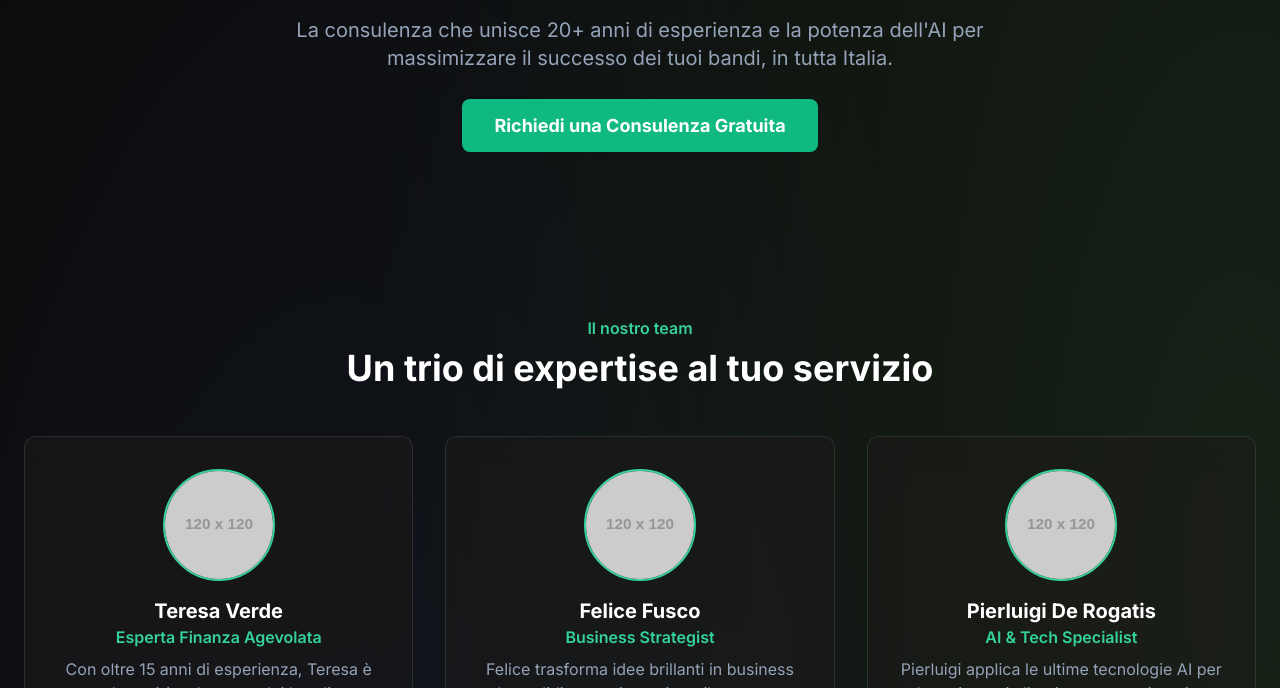
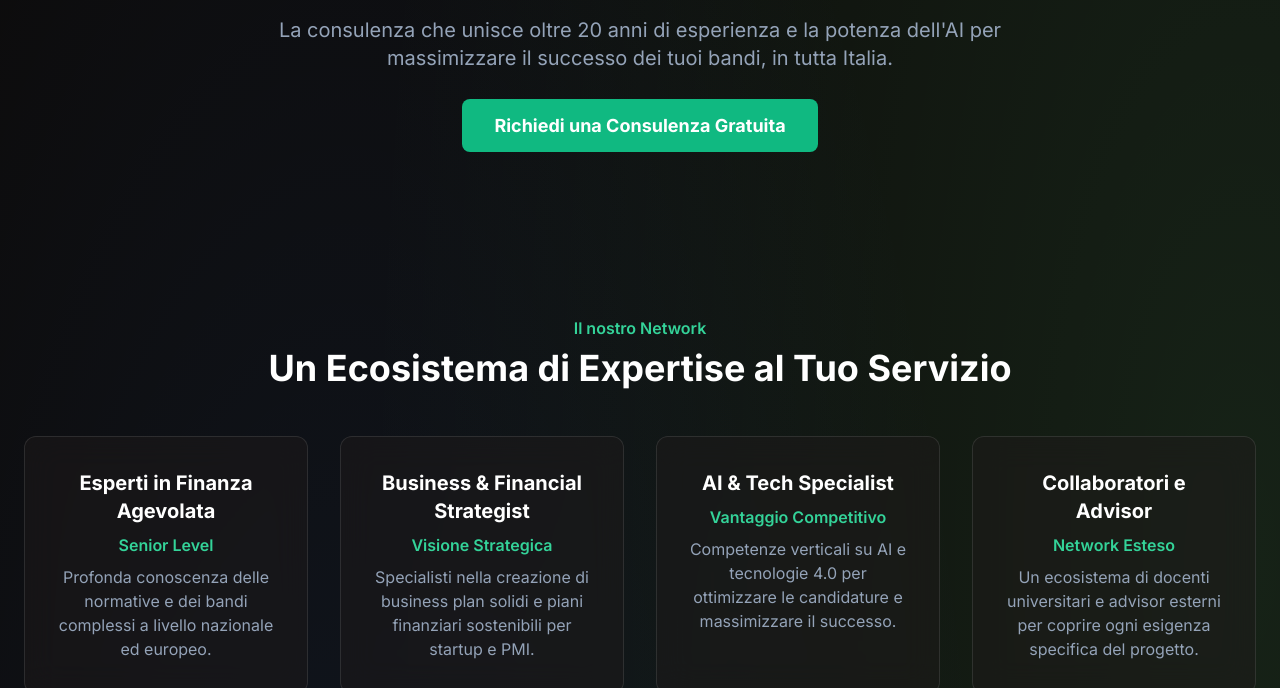
Before and after one commit to PierDeRogatis/FinAg, a plain HTML site: page index.html in a window 1280 px wide. Shown: the part 352-1040 px from the top of the page. Drawn offline with nearby package versions, Linux system fonts and the light colour scheme; placeholder pictures from the web are drawn by us.

Commit message:
Update index.html

```diff
--- a/index.html
+++ b/index.html
@@ -142,7 +142,7 @@
                         Trasformiamo idee tech in progetti finanziati.
                     </h1>
                     <p class="mt-6 text-lg md:text-xl max-w-3xl mx-auto text-slate-400">
-                        La consulenza che unisce 20+ anni di esperienza e la potenza dell'AI per massimizzare il successo dei tuoi bandi, in tutta Italia.
+                        La consulenza che unisce oltre 20 anni di esperienza e la potenza dell'AI per massimizzare il successo dei tuoi bandi, in tutta Italia.
                     </p>
                     <div class="mt-10">
                         <a href="#contatti" class="bg-emerald-500 text-white font-bold px-8 py-4 rounded-lg cta-button text-lg">
@@ -156,30 +156,33 @@
             <section id="chi-siamo" class="py-20">
                 <div class="container mx-auto px-6">
                     <div class="text-center mb-12">
-                        <span class="text-emerald-400 font-semibold">Il nostro team</span>
-                        <h2 class="text-3xl font-bold text-white sm:text-4xl mt-2">Un trio di expertise al tuo servizio</h2>
+                        <span class="text-emerald-400 font-semibold">Il nostro Network</span>
+                        <h2 class="text-3xl font-bold text-white sm:text-4xl mt-2">Un Ecosistema di Expertise al Tuo Servizio</h2>
                     </div>
-                    <div class="grid md:grid-cols-3 gap-8">
-                        <!-- Team Member Card -->
+                    <div class="grid md:grid-cols-2 lg:grid-cols-4 gap-8">
+                        <!-- Expertise Card -->
                         <div class="glass-card p-8 rounded-xl text-center">
-                            <img src="https://placehold.co/120x120/E2E8F0/475569?text=TV" alt="Foto di Teresa Verde" class="w-28 h-28 rounded-full mx-auto mb-4 border-2 border-emerald-400">
-                            <h3 class="text-xl font-bold text-white">Teresa Verde</h3>
-                            <p class="text-emerald-400 font-semibold mb-2">Esperta Finanza Agevolata</p>
-                            <p class="text-slate-400">Con oltre 15 anni di esperienza, Teresa è un'autorità nel campo dei bandi e finanziamenti.</p>
+                            <h3 class="text-xl font-bold text-white">Esperti in Finanza Agevolata</h3>
+                            <p class="text-emerald-400 font-semibold mb-2 mt-2">Senior Level</p>
+                            <p class="text-slate-400">Profonda conoscenza delle normative e dei bandi complessi a livello nazionale ed europeo.</p>
                         </div>
-                        <!-- Team Member Card -->
+                        <!-- Expertise Card -->
                         <div class="glass-card p-8 rounded-xl text-center">
-                            <img src="https://placehold.co/120x120/E2E8F0/475569?text=FF" alt="Foto di Felice Fusco" class="w-28 h-28 rounded-full mx-auto mb-4 border-2 border-emerald-400">
-                            <h3 class="text-xl font-bold text-white">Felice Fusco</h3>
-                            <p class="text-emerald-400 font-semibold mb-2">Business Strategist</p>
-                            <p class="text-slate-400">Felice trasforma idee brillanti in business plan solidi e convincenti per il successo.</p>
+                            <h3 class="text-xl font-bold text-white">Business & Financial Strategist</h3>
+                             <p class="text-emerald-400 font-semibold mb-2 mt-2">Visione Strategica</p>
+                            <p class="text-slate-400">Specialisti nella creazione di business plan solidi e piani finanziari sostenibili per startup e PMI.</p>
                         </div>
-                        <!-- Team Member Card -->
+                        <!-- Expertise Card -->
                         <div class="glass-card p-8 rounded-xl text-center">
-                            <img src="https://placehold.co/120x120/E2E8F0/475569?text=PD" alt="Foto di Pierluigi De Rogatis" class="w-28 h-28 rounded-full mx-auto mb-4 border-2 border-emerald-400">
-                            <h3 class="text-xl font-bold text-white">Pierluigi De Rogatis</h3>
-                            <p class="text-emerald-400 font-semibold mb-2">AI & Tech Specialist</p>
-                            <p class="text-slate-400">Pierluigi applica le ultime tecnologie AI per dare ai nostri clienti un vantaggio unico.</p>
+                            <h3 class="text-xl font-bold text-white">AI & Tech Specialist</h3>
+                            <p class="text-emerald-400 font-semibold mb-2 mt-2">Vantaggio Competitivo</p>
+                            <p class="text-slate-400">Competenze verticali su AI e tecnologie 4.0 per ottimizzare le candidature e massimizzare il successo.</p>
+                        </div>
+                         <!-- Expertise Card -->
+                        <div class="glass-card p-8 rounded-xl text-center">
+                            <h3 class="text-xl font-bold text-white">Collaboratori e Advisor</h3>
+                            <p class="text-emerald-400 font-semibold mb-2 mt-2">Network Esteso</p>
+                            <p class="text-slate-400">Un ecosistema di docenti universitari e advisor esterni per coprire ogni esigenza specifica del progetto.</p>
                         </div>
                     </div>
                 </div>
```
